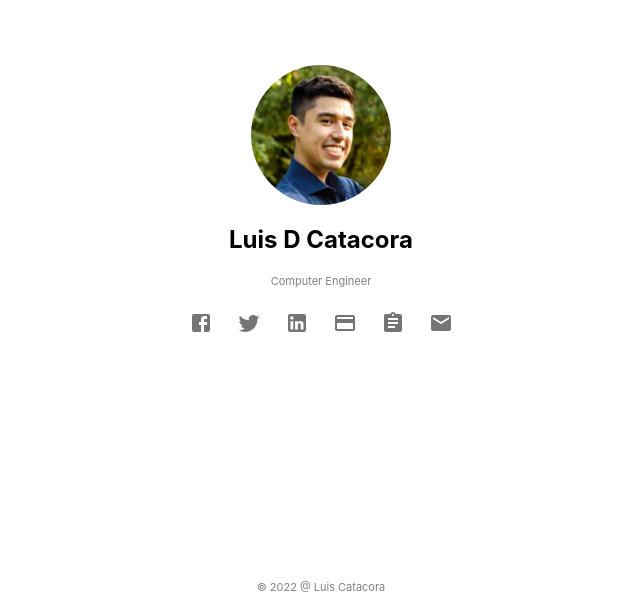
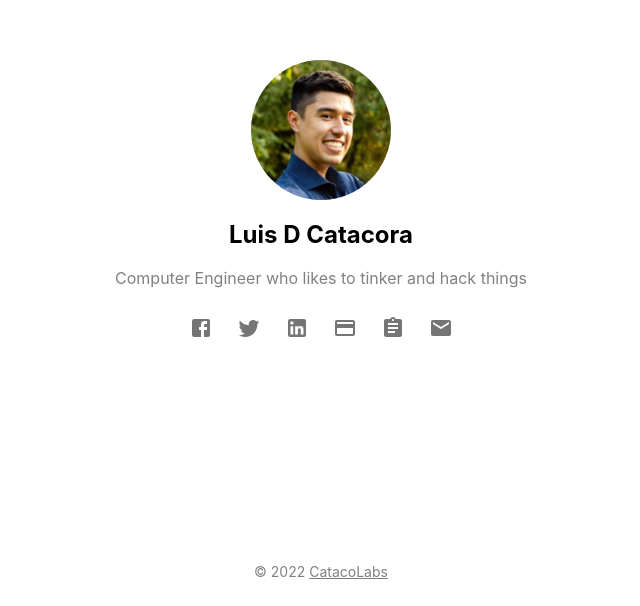
Before and after one commit to lucataco/react-portfolio, a React (Create React App) app: page / in a window 1280 px wide. Shown: the part 194-800 px from the top of the page, without its empty margins (319-959 px from the left). Built offline with nearby package versions, Linux system fonts and the light colour scheme.

Commit message:
Update icons for email, and footer to CatacoLabs

```diff
--- a/public/index.html
+++ b/public/index.html
@@ -5,13 +5,10 @@
     <link rel="icon" href="%PUBLIC_URL%/favicon.png" />
     <meta name="viewport" content="width=device-width, initial-scale=1" />
     <meta name="theme-color" content="#000000" />
-    <meta
-      name="description"
-      content="Web site created using create-react-app"
-    />
+    <meta name="description" content="Luis Catacora's portfolio website" />
     <link rel="apple-touch-icon" href="%PUBLIC_URL%/logo192.png" />
     <link rel="manifest" href="%PUBLIC_URL%/manifest.json" />
-    <title>Portfolio</title>
+    <title>Luis Catacora's Portfolio</title>
   </head>
   <body>
     <noscript>You need to enable JavaScript to run this app.</noscript>
--- a/src/App.js
+++ b/src/App.js
@@ -9,8 +9,14 @@ function App() {
       <div className="main-info">
         <Profile />
       </div>
-      <div className="footer" style={{ fontSize: 11, color: "gray" }}>
-        &copy; 2022 @ Luis Catacora
+      <div className="footer" style={{ fontSize: 14, color: "gray" }}>
+        {/* <p style={{ fontStyle: "italic" }}>me@lucataco.com</p> */}
+        <p>
+          &copy; 2022{" "}
+          <a href="https://catacolabs.com" target="_blank">
+            CatacoLabs
+          </a>
+        </p>
       </div>
       <Analytics />
     </div>
--- a/src/components/Profile.js
+++ b/src/components/Profile.js
@@ -26,7 +26,10 @@ const Profile = () => {
         }}
       />
       <h2>Luis D Catacora</h2>
-      <p style={{ fontSize: 11, color: "gray" }}>Computer Engineer</p>
+      <p style={{ fontSize: 16, color: "gray" }}>
+        Computer Engineer who likes to tinker and hack things
+      </p>
+
       <div
         className="socialMediaButtons mt-2 d-flex flex-row align-items-center"
         style={{ color: "gray" }}
@@ -72,11 +75,13 @@ const Profile = () => {
             <AssignmentIcon onClick={(e) => window.open(Pdf)}></AssignmentIcon>
           </IconButton>
         </Tooltip>
-        <Tooltip title="email">
-          <IconButton aria-label="email">
-            <EmailIcon href="mailto:lucataco@umd.edu" />
-          </IconButton>
-        </Tooltip>
+        <a href="mailto:me@lucataco.com">
+          <Tooltip title="me@lucataco.com">
+            <IconButton aria-label="email">
+              <EmailIcon />
+            </IconButton>
+          </Tooltip>
+        </a>
       </div>
     </div>
   );
--- a/src/index.css
+++ b/src/index.css
@@ -1,13 +1,20 @@
 body {
   margin: 0;
-  font-family: -apple-system, BlinkMacSystemFont, 'Segoe UI', 'Roboto', 'Oxygen',
-    'Ubuntu', 'Cantarell', 'Fira Sans', 'Droid Sans', 'Helvetica Neue',
+  font-family: -apple-system, BlinkMacSystemFont, "Segoe UI", "Roboto", "Oxygen",
+    "Ubuntu", "Cantarell", "Fira Sans", "Droid Sans", "Helvetica Neue",
     sans-serif;
   -webkit-font-smoothing: antialiased;
   -moz-osx-font-smoothing: grayscale;
 }
 
 code {
-  font-family: source-code-pro, Menlo, Monaco, Consolas, 'Courier New',
+  font-family: source-code-pro, Menlo, Monaco, Consolas, "Courier New",
     monospace;
 }
+
+a {
+  color: gray;
+}
+a:hover {
+  color: gray;
+}
```
